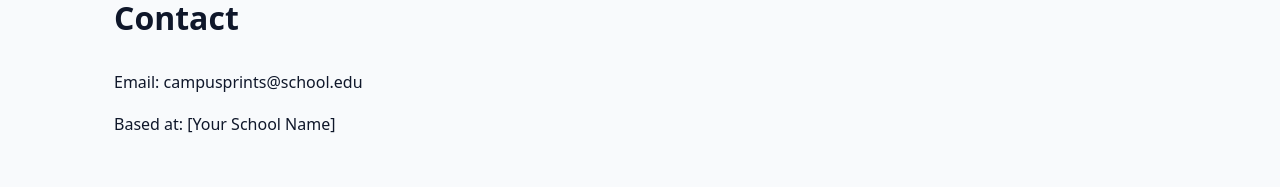
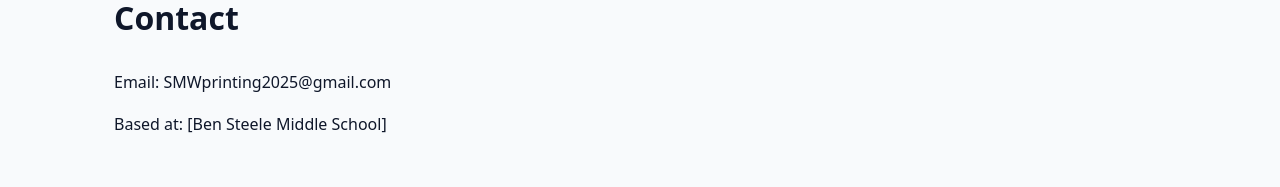
Before and after one commit to smwprinting2025-tech/SMW-Printing, a plain HTML site: page index.html in a window 1280 px wide. Shown: the part 1991-2178 px from the top of the page. Drawn offline with Linux system fonts and the light colour scheme.

Commit message:
Update index.html

```diff
--- a/index.html
+++ b/index.html
@@ -172,8 +172,8 @@
 
   <section id="contact">
     <h2>Contact</h2>
-    <p>Email: campusprints@school.edu</p>
-    <p>Based at: [Your School Name]</p>
+    <p>Email: SMWprinting2025@gmail.com</p>
+    <p>Based at: [Ben Steele Middle School]</p>
   </section>
 
   <footer>
```
